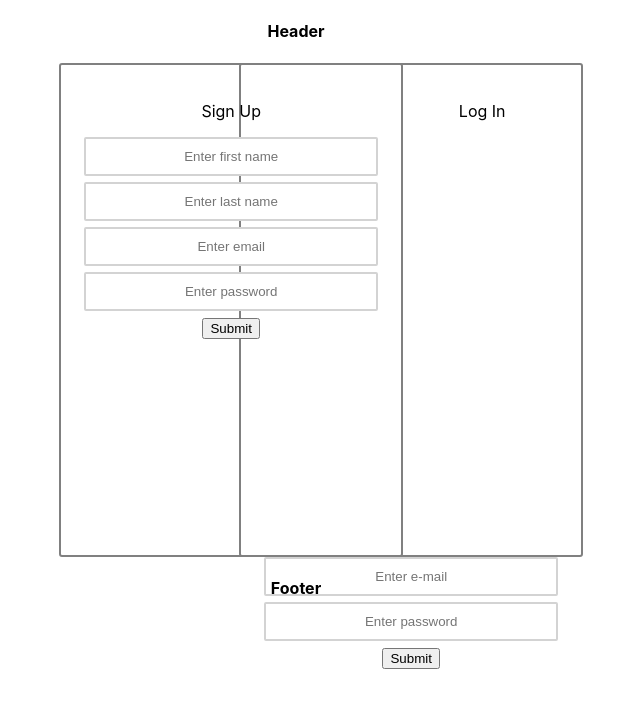
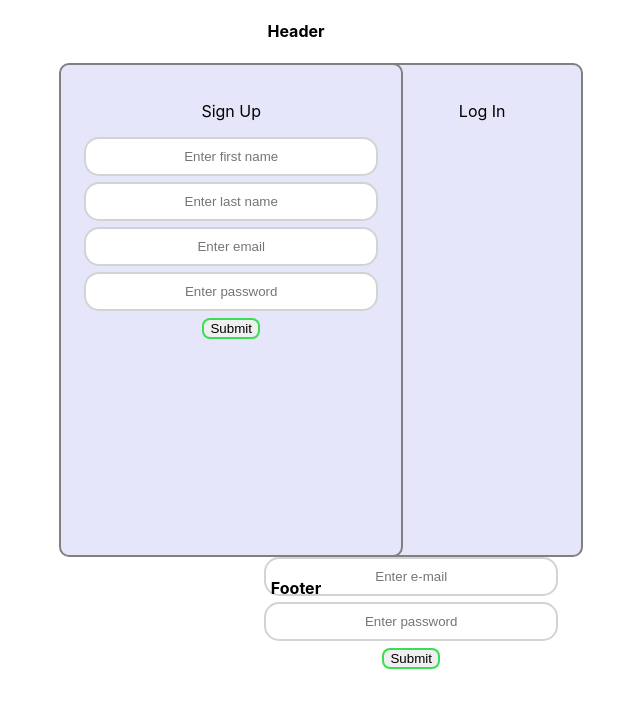
Before and after one commit to bacancy-neel/react-js, a React (Create React App) app in the folder signup-login/: page / in a window 1280 px wide. Shown: the top 708 px of the page, without its empty margins (344-984 px from the left). Built offline with nearby package versions, Linux system fonts and the light colour scheme.

Commit message:
Ready to deploy

```diff
--- a/signup-login/src/App.css
+++ b/signup-login/src/App.css
@@ -17,7 +17,13 @@
 input {
   width: 90%;
   margin-bottom: 2%;
-  border-radius: 2px;
+  border-radius: 15px;
   border-style: solid;
   border-color: lightgray;
 }
+
+button {
+  border-radius: 8px;
+  border-style: solid;
+  border-color: rgba(4, 218, 40, 0.767);
+}
--- a/signup-login/src/components/Login.css
+++ b/signup-login/src/components/Login.css
@@ -1,11 +1,11 @@
 
   .login-form {
-
+    background-color: lavender;
     width: 300px;
     height: 400px;
     margin: auto;
     border: 2px solid grey;
-    border-radius: 3px;
+    border-radius: 10px;
     padding: 20px;
     padding-bottom: 70px;
   }
--- a/signup-login/src/components/SignUp.css
+++ b/signup-login/src/components/SignUp.css
@@ -1,11 +1,12 @@
 
   .signup-form {
+    background-color: lavender;
     float: left;
     width: 300px;
     height: 400px;
     margin: auto;
     border: 2px solid grey;
-    border-radius: 3px;
+    border-radius: 10px;
     padding: 20px;
     padding-bottom: 70px;
   }
```
